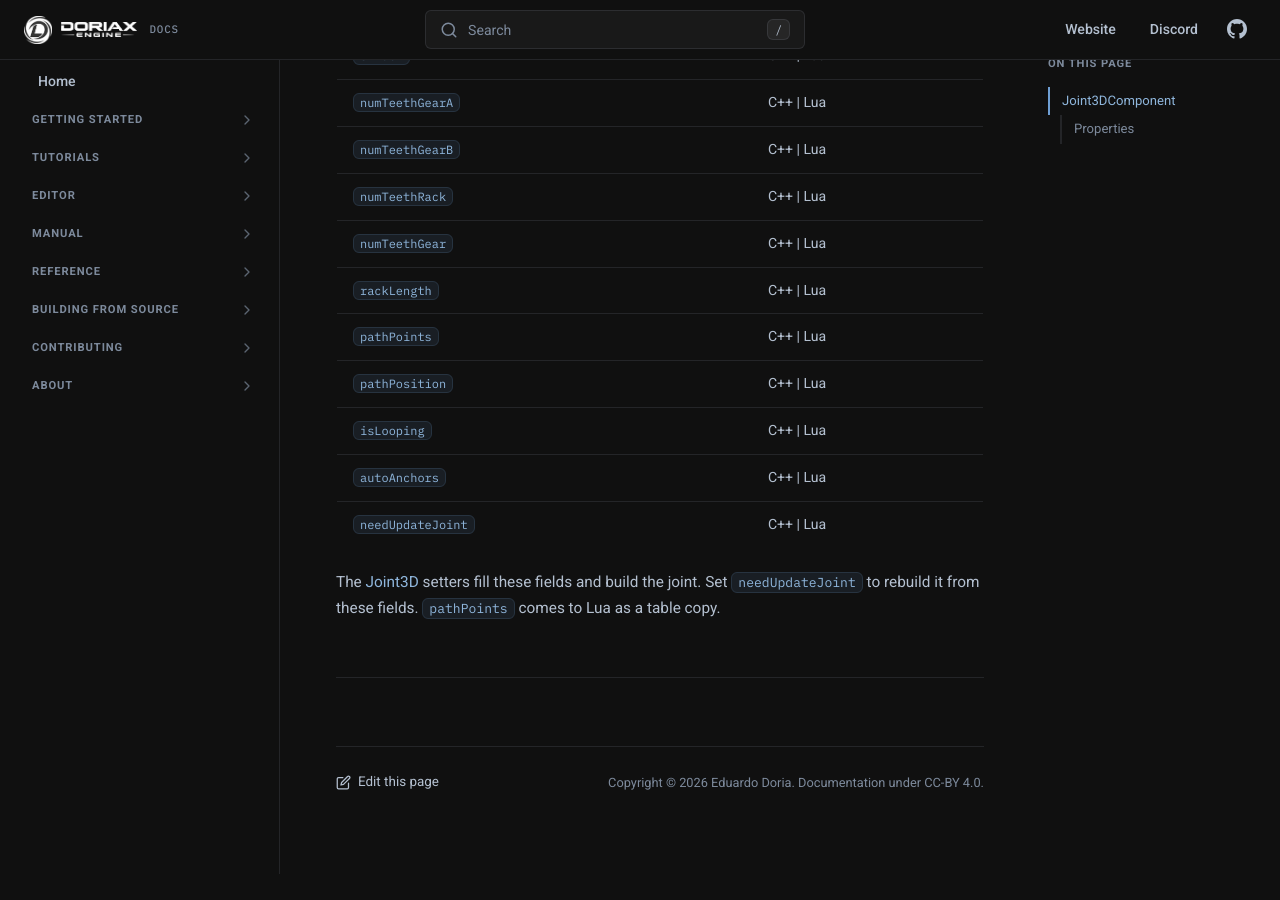
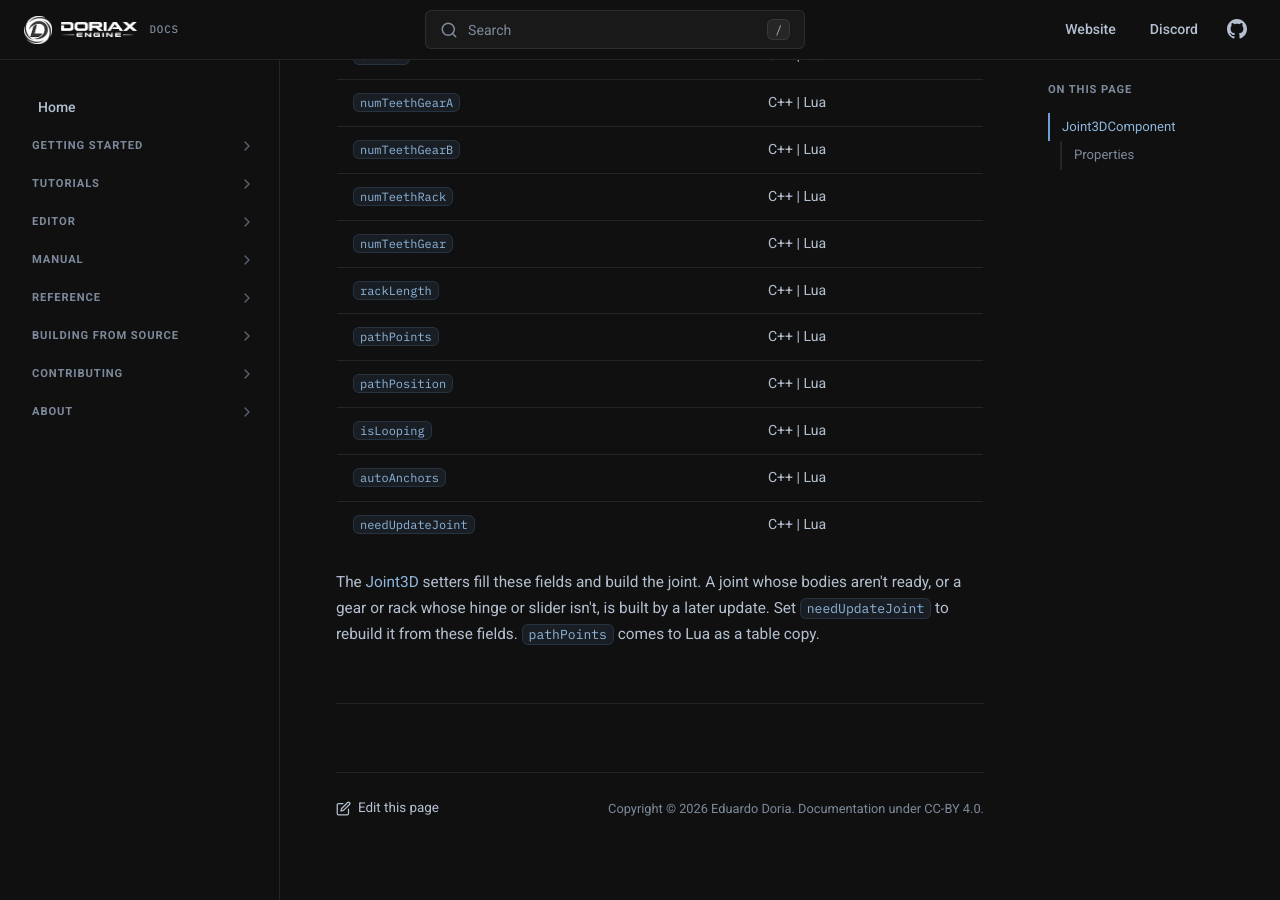
Before and after one commit to doriaxengine/doriax-docs, an MkDocs documentation site: the page built from docs/reference/classes/joint3dcomponent.md, in a window 1280 px wide and 900 px high, scrolled down 1512 px. Built offline with MkDocs 1.6.1, drawn with Linux system fonts in a browser that asks for light colours; comment, search, counter and statistics services are not loaded; before the commit the page ends 2386 px from its top, so only the background shows below that.

Commit message:
Documented releasing a texture's own pixels and joints built by a later update

```diff
--- a/docs/reference/classes/joint3dcomponent.md
+++ b/docs/reference/classes/joint3dcomponent.md
@@ -49,4 +49,4 @@ The data a [Joint3D](joint3d.md) is built from. In Lua, get it with `joint:getJo
 | `autoAnchors` | C++ \| Lua |
 | `needUpdateJoint` | C++ \| Lua |
 
-The [Joint3D](joint3d.md) setters fill these fields and build the joint. Set `needUpdateJoint` to rebuild it from these fields. `pathPoints` comes to Lua as a table copy.
+The [Joint3D](joint3d.md) setters fill these fields and build the joint. A joint whose bodies aren't ready, or a gear or rack whose hinge or slider isn't, is built by a later update. Set `needUpdateJoint` to rebuild it from these fields. `pathPoints` comes to Lua as a table copy.
```
Also changed, not shown: docs/reference/classes/joint2dcomponent.md (+1 -1 lines), docs/reference/classes/texture.md (+1 -1 lines).
